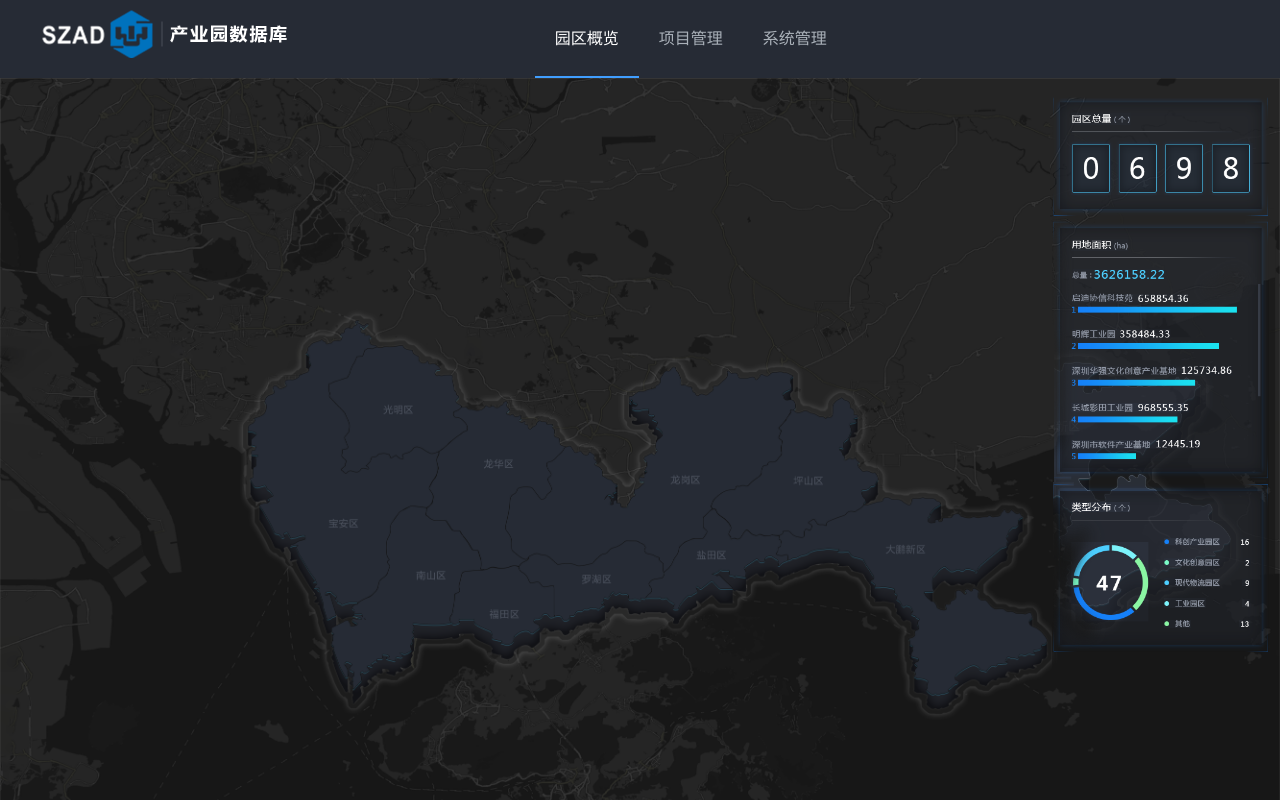
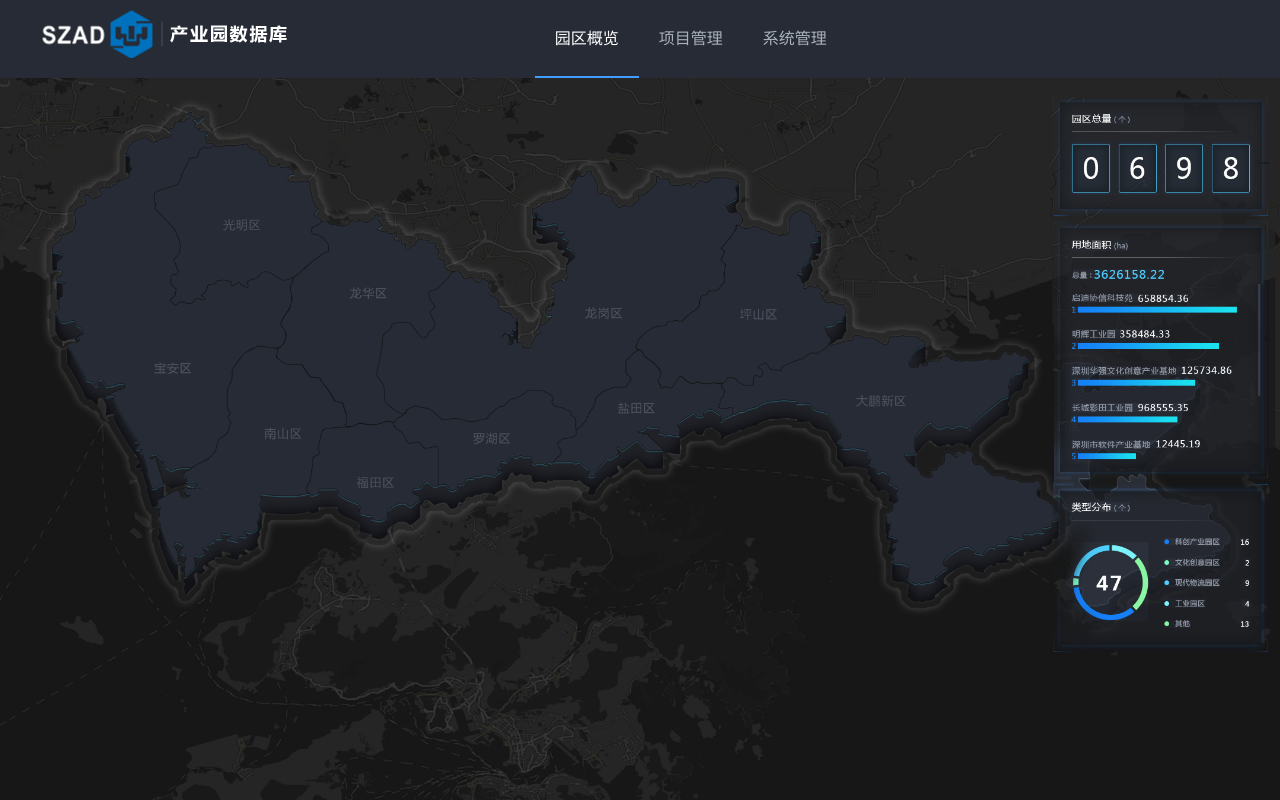
Before and after one commit to chiyu6028/park, a Vue app: page /index/overview in a window 1280 px wide. Built offline with nearby package versions, Linux system fonts and the light colour scheme.

Commit message:
from wind

```diff
--- a/src/views/overview/index.vue
+++ b/src/views/overview/index.vue
@@ -17,6 +17,7 @@ export default {
 	background-image:url("~@images/map.png");
 	height:100%;
 	width:100%;
-	background-size: cover;
+	background-size: 126%;
+    background-position: -260px -271px;
 }
 </style>
```
